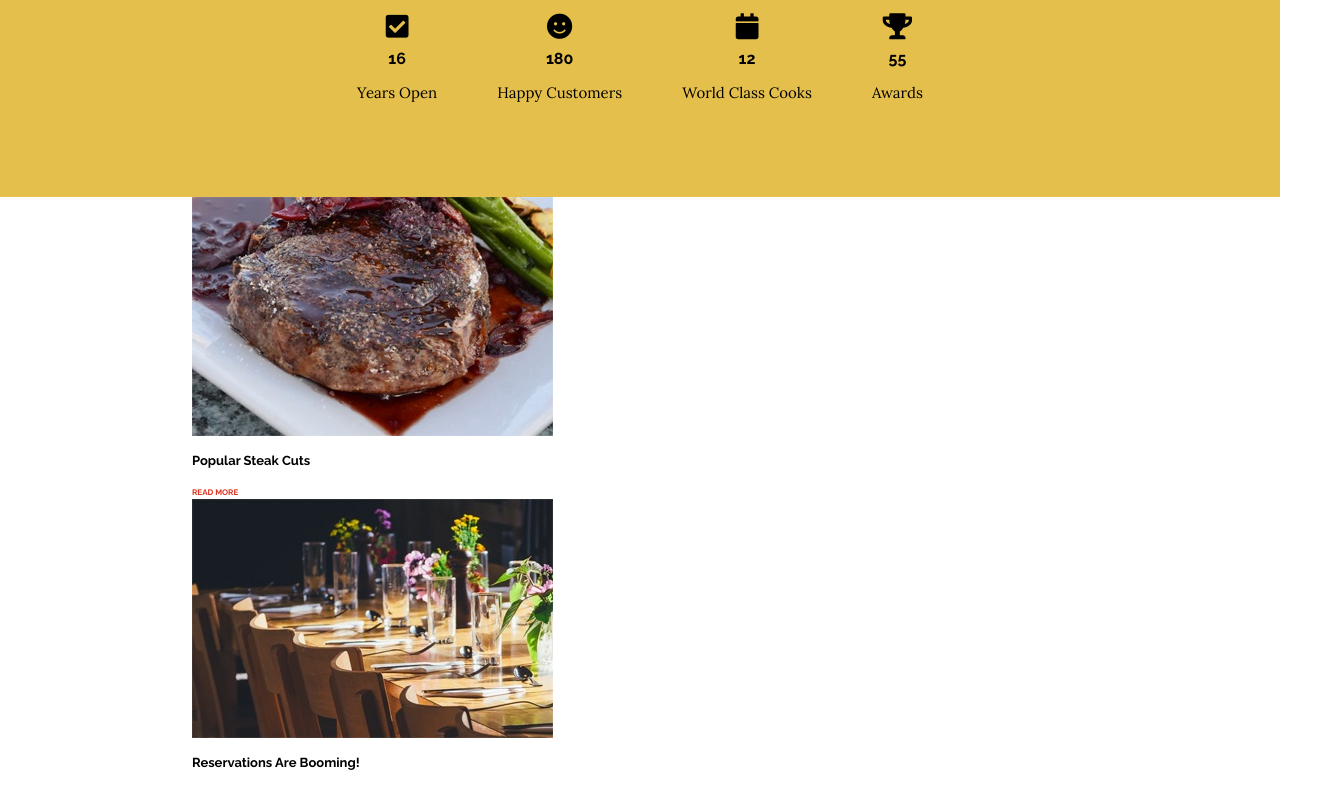
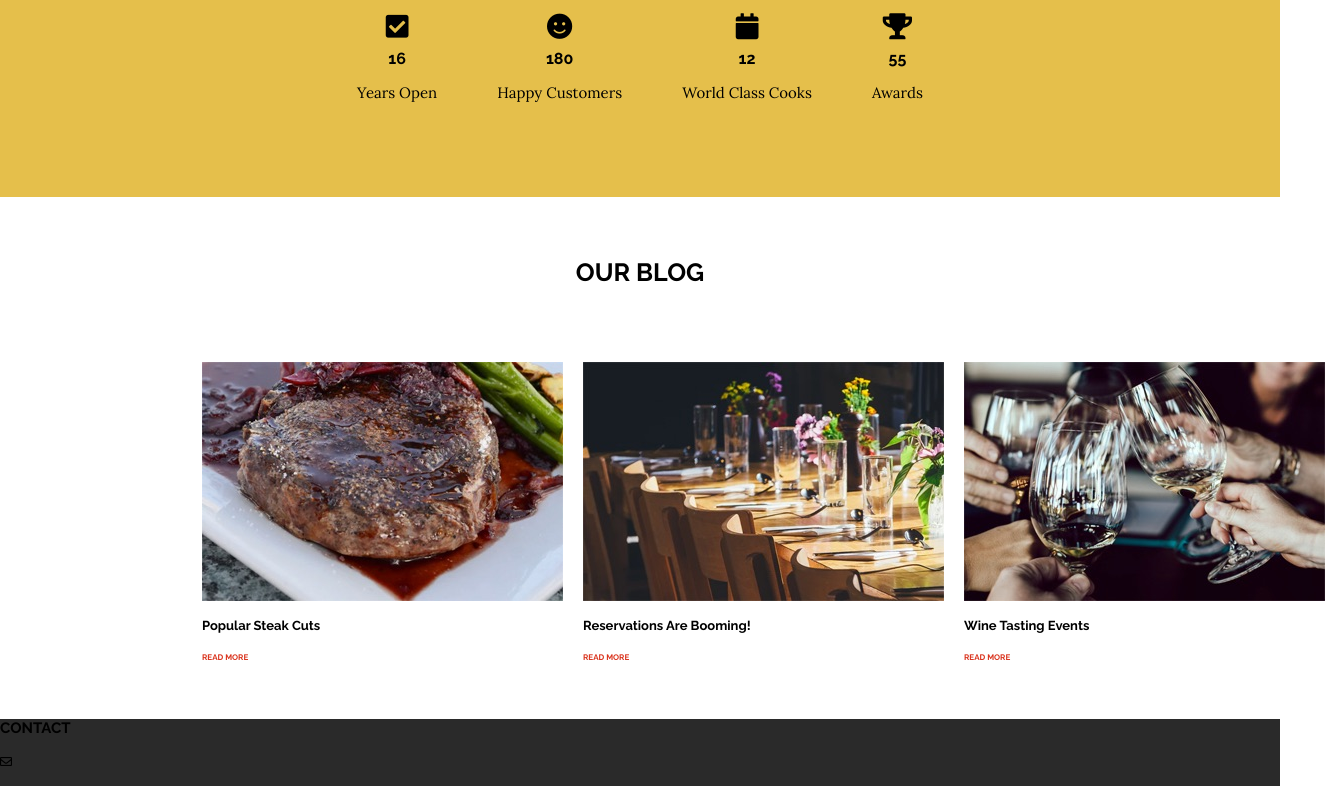
Before and after one commit to scottgirouard/scottgirouard_project2, a plain HTML site: page index.html in a window 1280 px wide. Shown: the part 3222-4008 px from the top of the page, 1335 px wide, since content can reach past the window. Drawn offline with Linux system fonts and the light colour scheme.

Commit message:
blog section done

```diff
--- a/index.html
+++ b/index.html
@@ -228,7 +228,11 @@
 
     <!-- SECTION NINE : Blog -->
 
-<section class="wrapper clearfix">
+<section class="blog wrapper clearfix">
+
+    <h2 class="title">our blog</h2>
+
+    <div class="blogCards">
 
         <div class="blogCard">
             <img src="./restaurant/assets/image-12.jpeg" alt="a plate with steak and veggies">
@@ -246,6 +250,8 @@
             <img src="./restaurant/assets/image-14.jpeg" alt="four friends having a cheers">
             <p class="blogParagraph">Wine Tasting Events</p>
             <a class="blogLinks" href="#">read more</a>
+        </div>
+
     </div>
 
 </section>
--- a/styles/styles.scss
+++ b/styles/styles.scss
@@ -207,3 +207,28 @@ h2 {
     justify-content: center;
     padding: 0 30px 10px 30px;
 }
+
+// SECTION NINE : Blog Styles ***
+
+.blog {
+    display: flex;
+    flex-direction: column;
+}
+
+.blog h2 {
+    display: flex;
+    // flex-direction: row;
+    align-content: center;
+    padding: 60px 0 10px 0;
+}
+
+.blogCards {
+    display: flex;
+    flex-direction: row;
+    justify-content: space-around;
+    padding: 55px 0 30px 0;
+}
+
+.blogCard {
+    padding: 10px;
+}
```
Also changed, not shown: styles/styles.css. Lines whose indentation alone changed are shown as unchanged.
